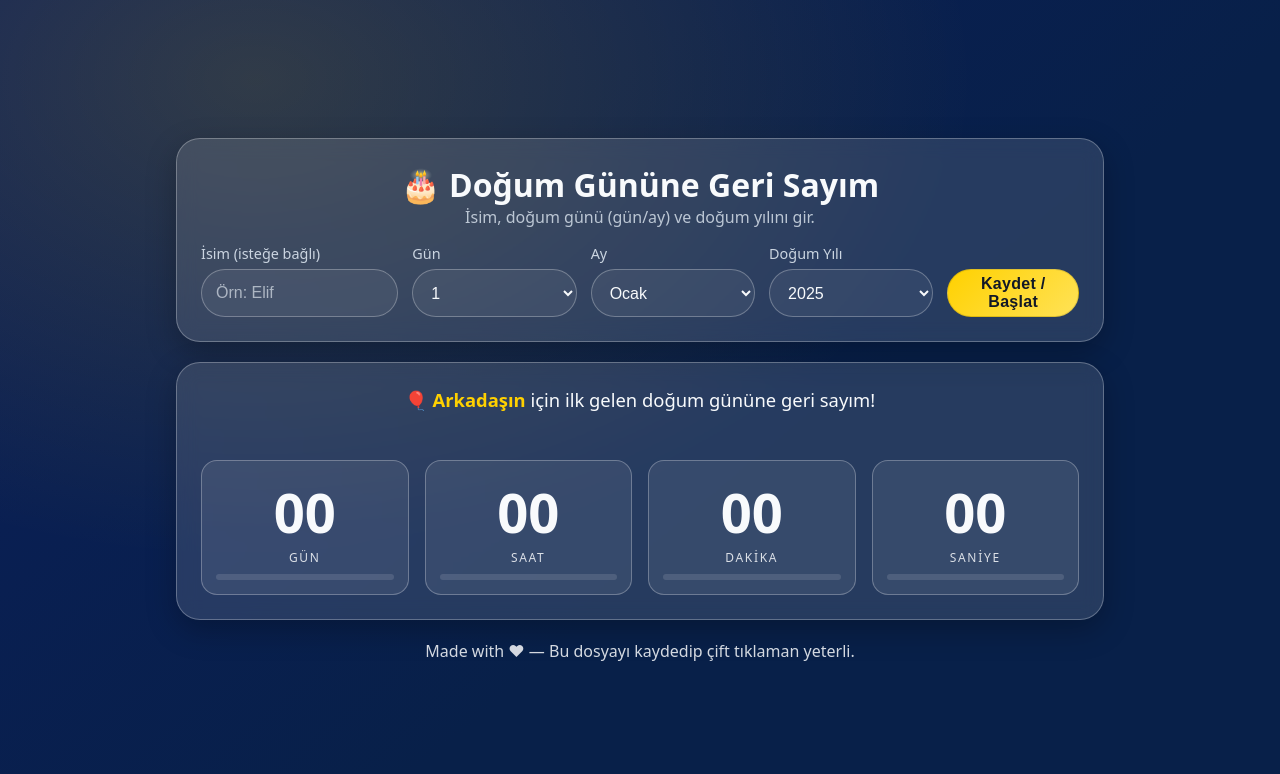
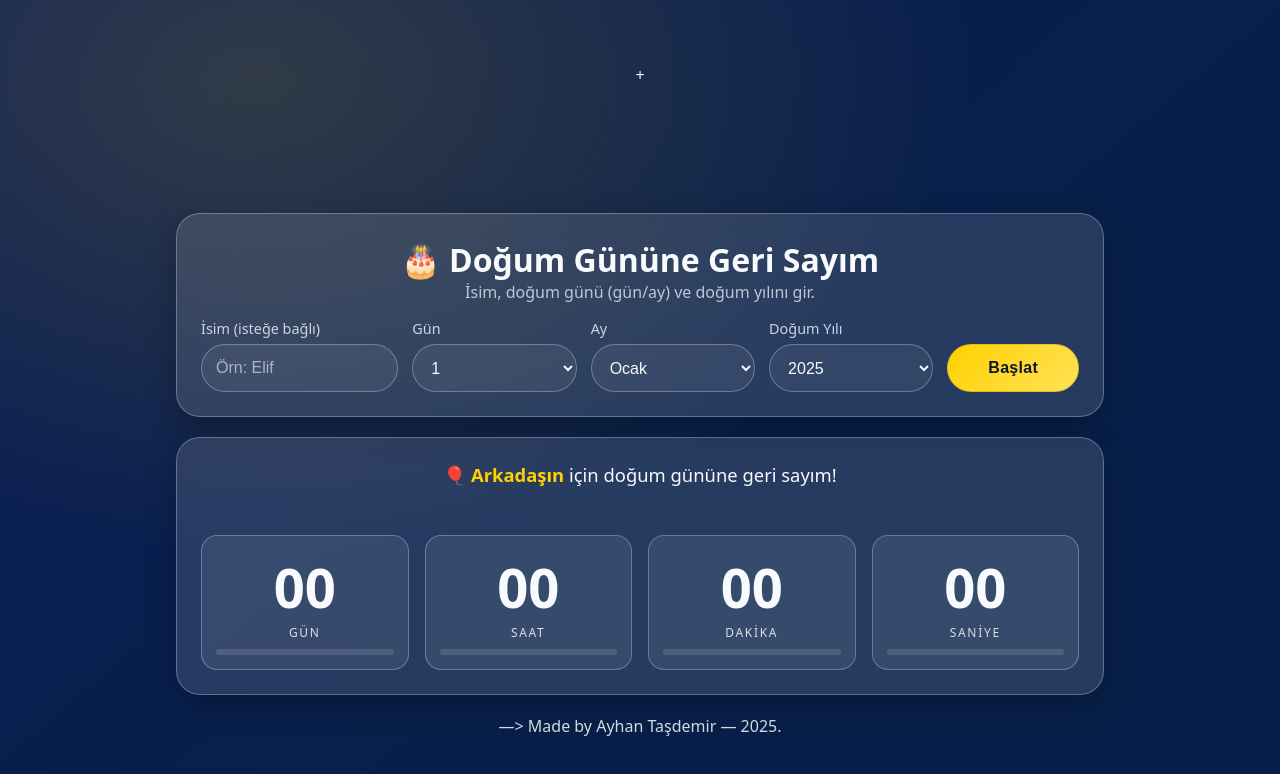
Before and after one commit to tasdemirayhan/Birthday_Countdown, a plain HTML site: page index.html in a window 1280 px wide. Drawn offline with Linux system fonts and the light colour scheme.

Commit message:
last ins

```diff
--- a/index.html
+++ b/index.html
@@ -5,7 +5,7 @@
   <meta name="viewport" content="width=device-width, initial-scale=1, viewport-fit=cover" />
   <title>🎉 Doğum Günü Geri Sayım</title>
   <meta name="description" content="Doğum gününe kalan süreyi hesaplayan nevişahsına münasır uygulama." />
-  <meta name="theme-color" content="#0a1e5a" />
+  <meta name="theme-color" content="#0a1e5a" />+
   <style>
     :root{
       --navy:#0a1e5a;
@@ -90,12 +90,12 @@
           <label>Doğum Yılı</label>
           <select id="year"></select>
         </div>
-        <button id="save">Kaydet / Başlat</button>
+        <button id="save">Başlat</button>
       </div>
     </div>
 
     <div class="card countdown-card" id="countdownCard" hidden>
-      <div class="name-line">🎈 <strong id="friendName">Arkadaşın</strong> için ilk gelen doğum gününe geri sayım!</div>
+      <div class="name-line">🎈 <strong id="friendName">Arkadaşın</strong> için doğum gününe geri sayım!</div>
       <div class="age-line" id="ageLine">&nbsp;</div>
       <div class="timer" aria-live="polite">
         <div class="time-block"><div class="num" id="d">00</div><div class="label">Gün</div><div class="progress"><div class="bar" id="pd"></div></div></div>
@@ -107,7 +107,7 @@
     </div>
 
     <footer>
-      <span>Made with ♥ — Bu dosyayı kaydedip çift tıklaman yeterli.</span>
+      <span> —> Made by Ayhan Taşdemir — 2025.</span>
     </footer>
   </div>
 
```
